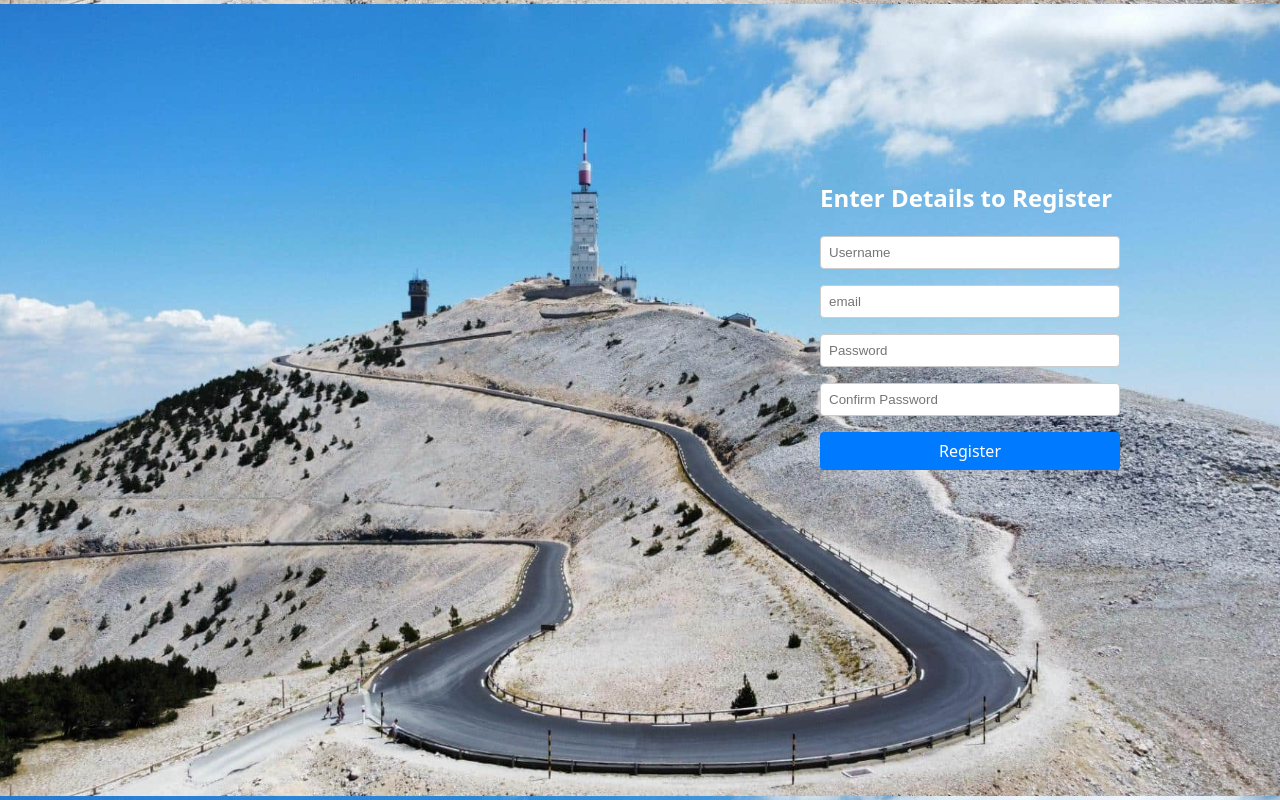
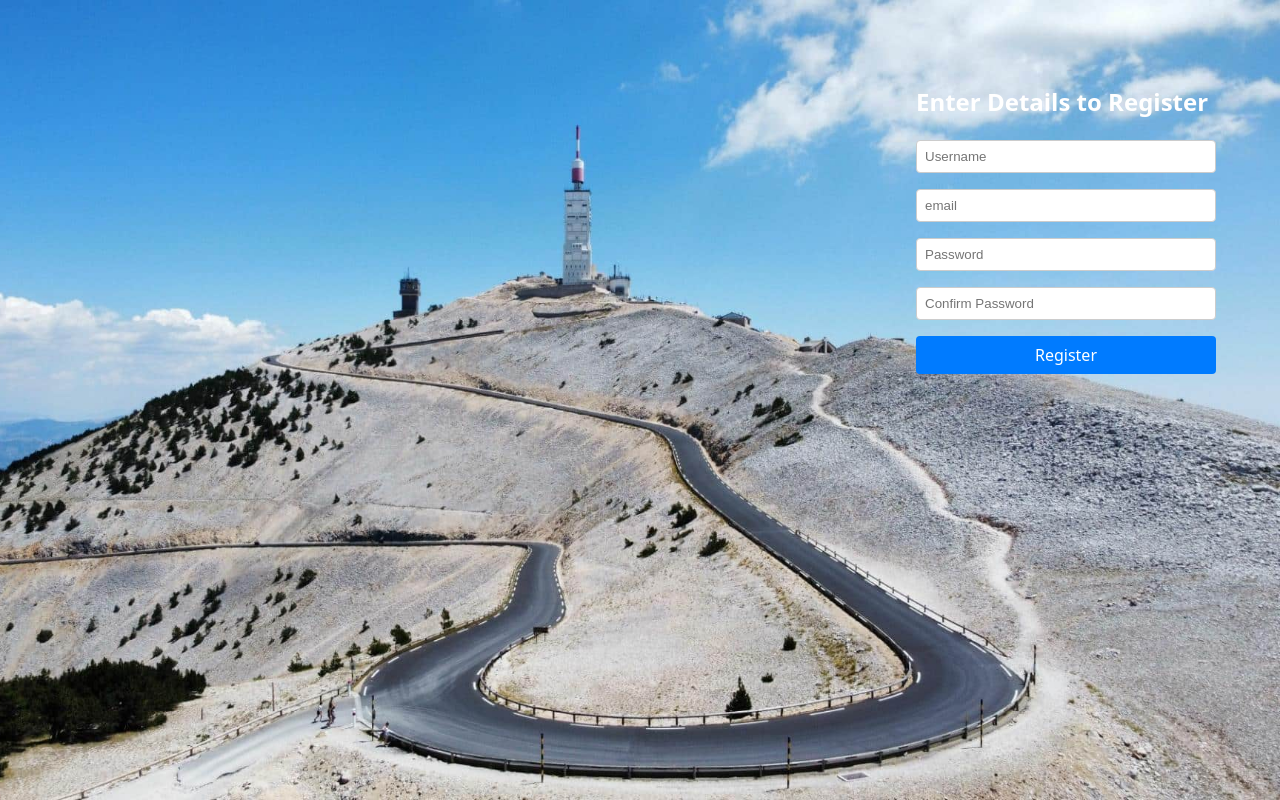
Before and after one commit to Cleon909/fantasy_cycling, a React (Vite) app in the folder app/: page /register in a window 1280 px wide. Built offline with nearby package versions, Linux system fonts and the light colour scheme.

Commit message:
changed layout of login

```diff
--- a/app/src/components/login/login.css
+++ b/app/src/components/login/login.css
@@ -21,13 +21,14 @@ body {
     justify-content: flex-end;
     align-items: flex-start;
     background-image: url('/mont-vetoux-1.jpeg');
-    background-size: 110%;
+    background-size: cover;        /* scales image and crops gracefully */
     background-position: right center;
+    background-repeat: no-repeat;  /* prevents tiling */
 }
 
 /* Centered form box */
 .login-form {
-    padding: 10rem;
+    padding: clamp(1rem, 5vw, 4rem);
     border-radius: 8px;
     display: flex;
     flex-direction: column;
@@ -57,3 +58,9 @@ body {
 .login-form button:hover {
     background-color: #0056b3;
 }
+
+@media (max-width: 600px) {
+    .login-container{
+        background-position: center center; /* center image on phones */
+    }
+}
--- a/app/src/components/register/register.css
+++ b/app/src/components/register/register.css
@@ -21,13 +21,14 @@ body {
     justify-content: flex-end;
     align-items: flex-start;
     background-image: url('/mont-vetoux-1.jpeg');
-    background-size: 110%;
+    background-size: cover;        /* scales image and crops gracefully */
     background-position: right center;
+    background-repeat: no-repeat;  /* prevents tiling */
 }
 
 /* Centered form box */
 .register-form {
-    padding: 10rem;
+    padding: clamp(1rem, 5vw, 4rem);
     border-radius: 8px;
     display: flex;
     flex-direction: column;
@@ -62,3 +63,9 @@ body {
 .register-form button:hover {
     background-color: #0056b3;
 }
+
+@media (max-width: 600px) {
+    .register-container {
+        background-position: center center; /* center image on phones */
+    }
+}
--- a/app/src/components/riders/riders.jsx
+++ b/app/src/components/riders/riders.jsx
@@ -1,11 +1,14 @@
 import React, { useEffect, useState } from 'react';
 import axios from 'axios';
 import './Riders.css';
+import { logOut } from '../../utils/logout';
+import { useNavigate } from 'react-router-dom';
 
 export default function Riders({ race }) {
     const [riderList, setRiderList] = useState([]);
     const [loading, setLoading] = useState(false);
     const [error, setError] = useState(null);
+    const navigate = useNavigate();
 
     useEffect(() => {
         if (!race) {
@@ -22,6 +25,10 @@ export default function Riders({ race }) {
                     },
                     withCredentials: false,
                 });
+                if (response.data.error == 'Token has expired!'){
+                    logOut();
+                    navigate('/login');
+                    }
                 console.log('API response:', response.data);
                 setRiderList(response.data.startList || []);
                 setError(null);
--- /dev/null
+++ b/app/src/utils/logout.js
@@ -0,0 +1,3 @@
+export const logOut = () => {
+    localStorage.removeItem('token');
+}
```
